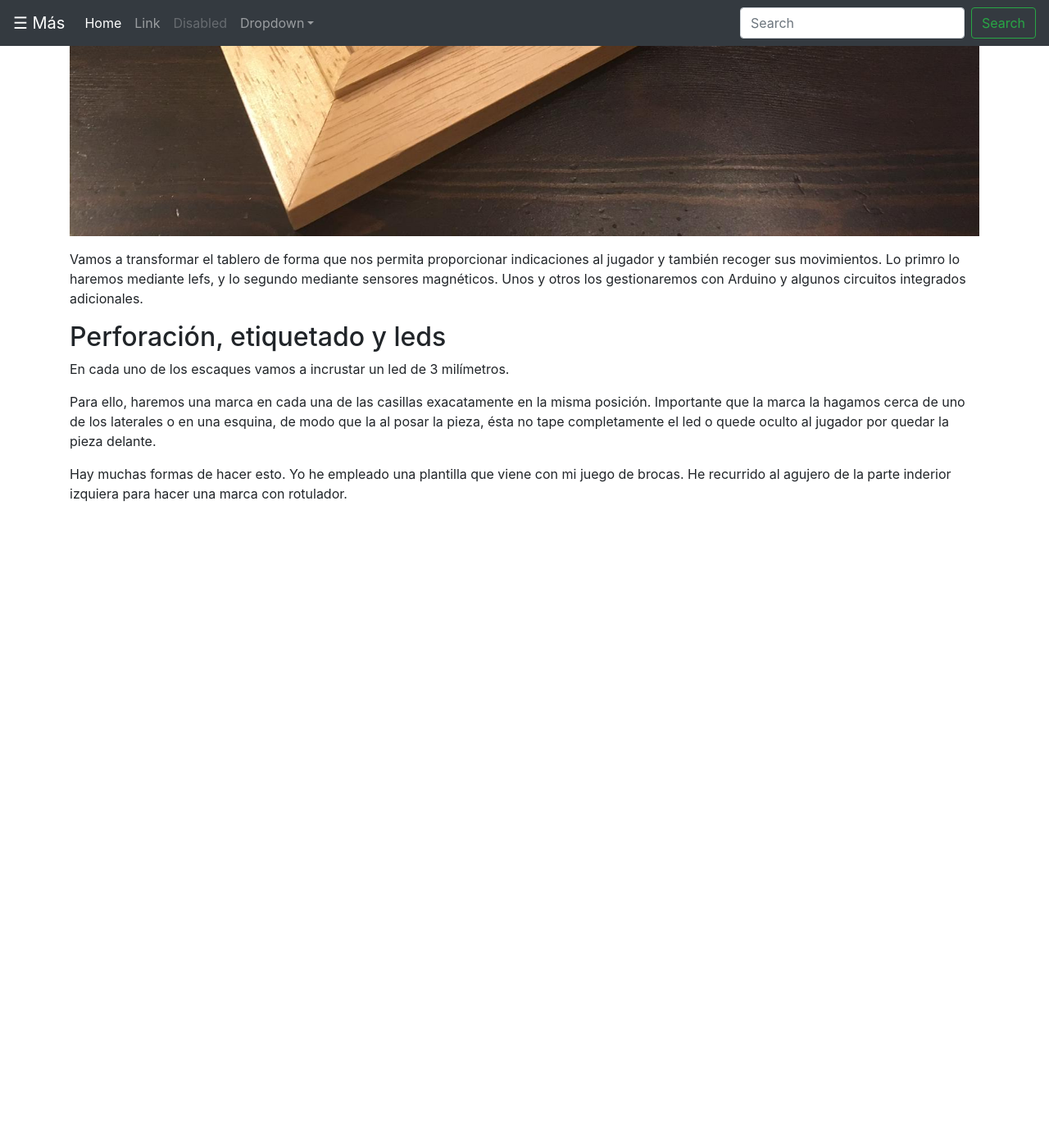
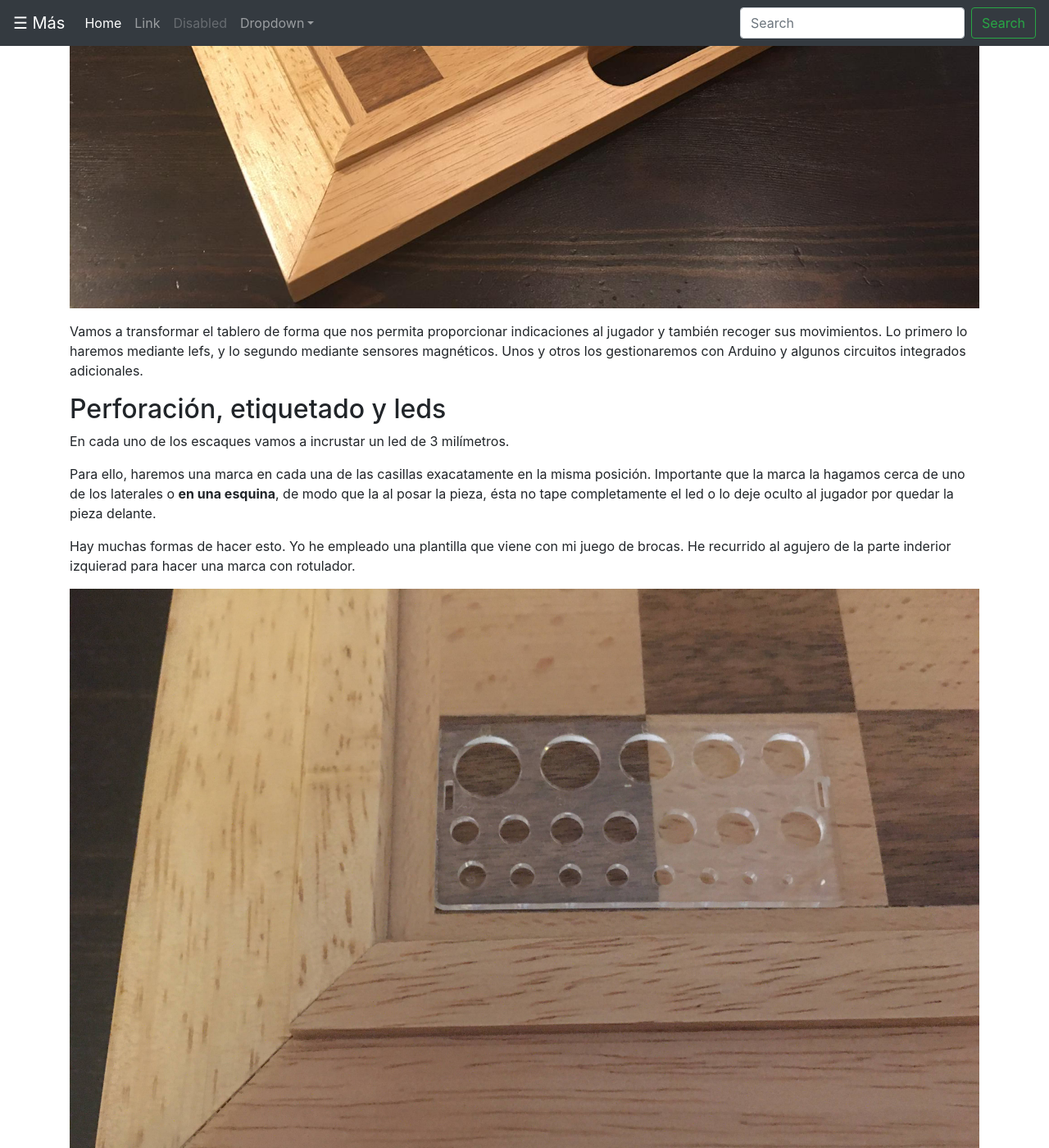
Before and after one commit to ChessPU/WebChessPU, a Jekyll site: the page built from tablero.md, in a window 1280 px wide and 1400 px high, scrolled down 681 px. Shown: the whole window at 82% size. Built offline with Jekyll 4.4.1, drawn with Linux system fonts in a browser that asks for light colours; our own code applies the rules of GitHub Pages for plain Markdown files; before the commit the page ends 1311 px from its top, so only the background shows below that; some of the changed text lies outside the part shown.

Commit message:
Agregado contenido a la página del tablero

```diff
--- a/tablero.md
+++ b/tablero.md
@@ -1,22 +1,46 @@
 ---
 layout: default
-title:
+title: El Tablero
 ---
 # El tablero
-![image]({{ site.baseurl }}{{ site.imagespath }}chessboard/chessboard-1.jpeg){: .img-fluid}
 
 Vamos a transformar el tablero de forma que nos permita proporcionar
 indicaciones al jugador y también recoger sus movimientos. Lo primro lo haremos
 mediante lefs, y lo segundo mediante sensores magnéticos. Unos y otros los
 gestionaremos con Arduino y algunos circuitos integrados adicionales.
+
+![image]({{ site.baseurl }}{{ site.imagespath }}chessboard/chessboard-1.jpeg){: .img-fluid}
+
+Vamos a transformar el tablero de forma que nos permita proporcionar
+indicaciones al jugador y también recoger sus movimientos. Lo primero lo haremos
+mediante lefs, y lo segundo mediante sensores magnéticos. Unos y otros los
+gestionaremos con Arduino y algunos circuitos integrados adicionales.
+
 ## Perforación, etiquetado y leds
+
 En cada uno de los escaques vamos a incrustar un led de 3 milímetros.
 
 Para ello, haremos una marca en cada una de las casillas exacatamente en la
 misma posición. Importante que la marca la hagamos cerca de uno de los
-laterales o en una esquina, de modo que la al posar la pieza, ésta no tape
-completamente el led o quede oculto al jugador por quedar la pieza delante.
+laterales o __en una esquina__, de modo que la al posar la pieza, ésta no tape
+completamente el led o lo deje oculto al jugador por quedar la pieza delante.
 
 Hay muchas formas de hacer esto. Yo he empleado una plantilla que viene con mi
-juego de brocas. He recurrido al agujero de la parte inderior izquiera para
+juego de brocas. He recurrido al agujero de la parte inderior izquierad para
 hacer una marca con rotulador.
+
+![image]({{ site.baseurl }}{{ site.imagespath }}chessboard/chessboard-marks-1.jpg){: .img-fluid}
+
+Una vez tenemos marcadas todas las casillas, procederemos a perforar con una
+broca de 3 mm. Los leds encajarán perfectamente en estos agujeros.
+
+![image]({{ site.baseurl }}{{ site.imagespath }}chessboard/chessboard-marks-2.jpg){: .img-fluid}
+
+Ahora, antes de seguir adelante, vamos a etiquetar cada uno de los escaques por
+su parte posterior. Lo haremos empleando la clásica __notación algebraica__.
+
+![image]({{ site.baseurl }}{{ site.imagespath }}chessboard/algebraic-notation.jpg){: .img-fluid}
+
+Obteniendo algo como esto:
+
+![image]({{ site.baseurl }}{{ site.imagespath }}chessboard/chessboard-labels-1.jpg){: .img-fluid}
```
Also changed, not shown: index.md (+0 -1 lines), assets/img/chessboard/algebraic-notation.jpg (added), assets/img/chessboard/chessboard-labels-1.jpg (added), assets/img/chessboard/chessboard-marks-1.jpg (added), assets/img/chessboard/chessboard-marks-2.JPG (added).
